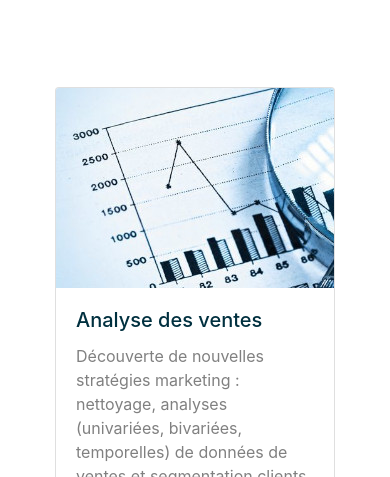
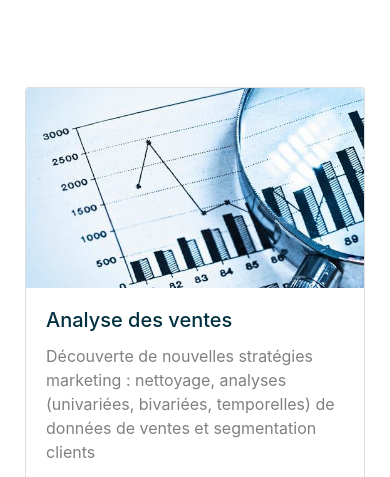
Before and after one commit to CharlieBrugvin/portfolio, a plain HTML site: page index.html in a window 390 px wide. Shown: the part 1013-1490 px from the top of the page. Drawn offline with nearby package versions, Linux system fonts and the light colour scheme; a web font is replaced by a local one.

Commit message:
small margin project update for mobile

```diff
--- a/style.css
+++ b/style.css
@@ -82,7 +82,7 @@ h1 .sub-h1 {
 }
 
 .projet {
-    margin: 60px 40px;
+    margin: 60px 10px;
     width: 460px;
 }
 
```
